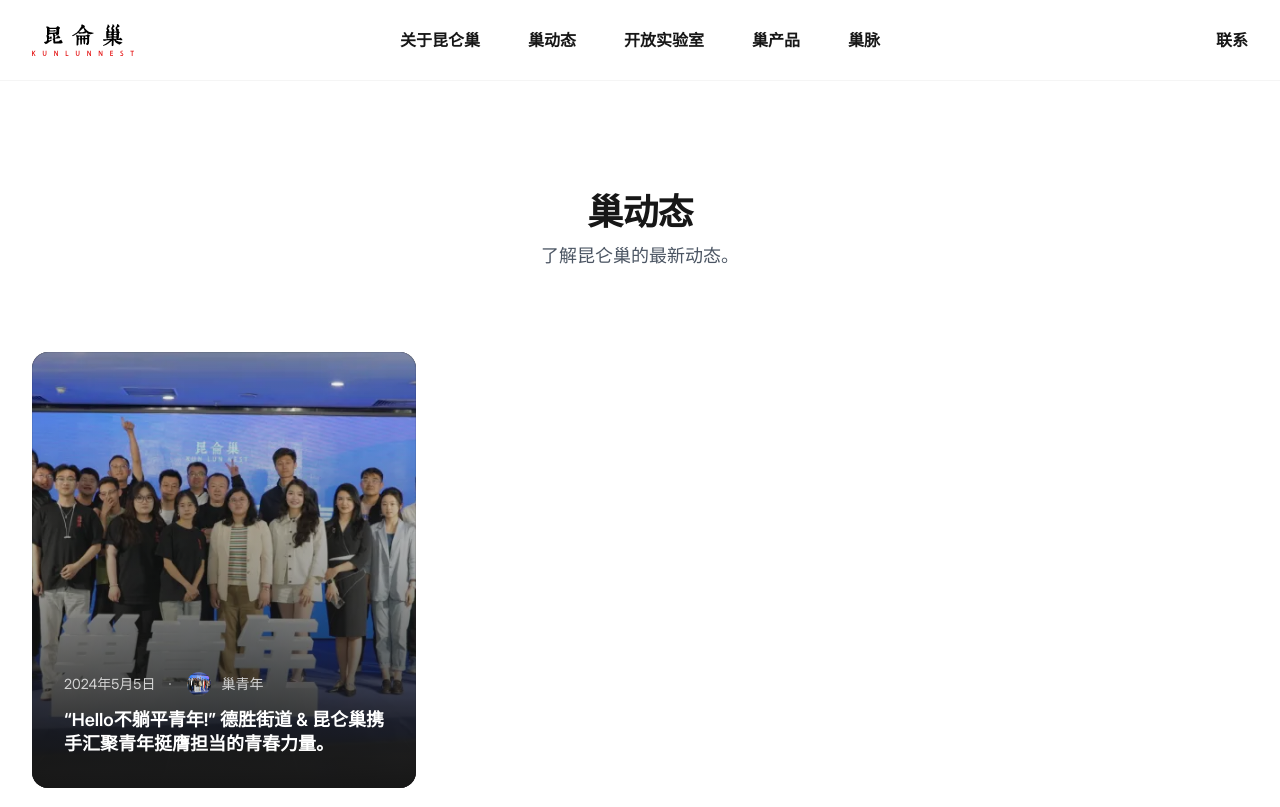
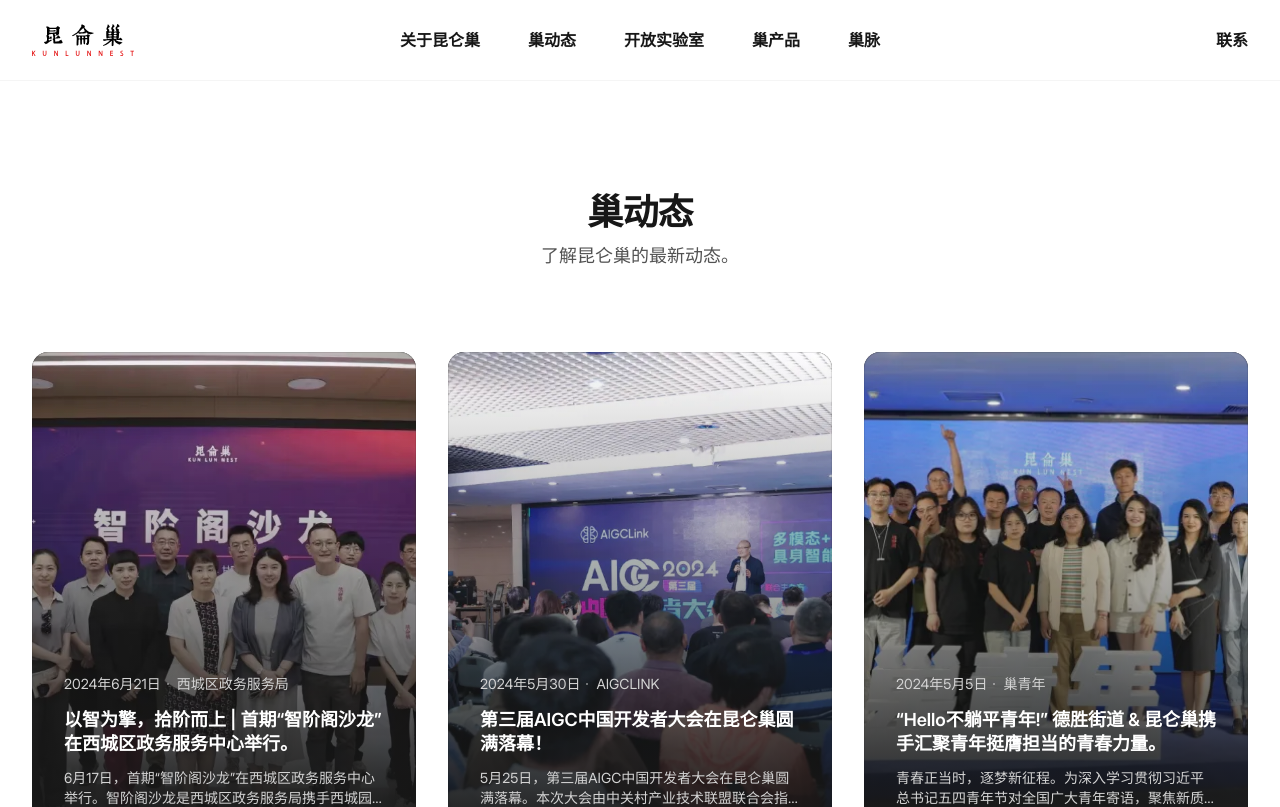
Before and after one commit to dabaz-official/kunlunnest, a Next.js app: page /news in a window 1280 px wide. Shown: the top 807 px of the page. Built offline with nearby package versions, Linux system fonts and the light colour scheme.

Commit message:
update the news section

```diff
--- a/components/news/NewsSections.tsx
+++ b/components/news/NewsSections.tsx
@@ -1,15 +1,48 @@
 const posts = [
+  {
+    id: 3,
+    title: '以智为擎，拾阶而上 | 首期“智阶阁沙龙”在西城区政务服务中心举行。',
+    href: 'https://mp.weixin.qq.com/s/ZiRCm225kliFccP9kED6Mw',
+    description:
+      '6月17日，首期“智阶阁沙龙”在西城区政务服务中心举行。智阶阁沙龙是西城区政务服务局携手西城园管委会（西城区科委）与昆仑巢共同打造的企业交流平台，该平台旨在深度整合政府惠企政策，活化区内商业资源，为企业提供一个全面展示、深入交流、广泛合作的舞台。',
+    imageUrl:
+      '/images/news/zhijiege.webp',
+    date: '2024年6月21日',
+    datetime: '2024-06-21',
+    organizer: {
+      name: '西城区政务服务局',
+      href: '#',
+      imageUrl:
+        '/images/news/zhijiege.webp',
+    },
+  },
+  {
+    id: 2,
+    title: '第三届AIGC中国开发者大会在昆仑巢圆满落幕！',
+    href: 'https://mp.weixin.qq.com/s/kHN5U5Mb0sL6Z6EGrEageA',
+    description:
+      '5月25日，第三届AIGC中国开发者大会在昆仑巢圆满落幕。本次大会由中关村产业技术联盟联合会指导，北京市科学技术委员会、中关村科技园区委员会支持；由AIGCLINK联合中关村超互联新基建联盟、行行AI、铅笔道、昆仑巢、软积木联合主办，20余家AI领域社区和媒体协办。此次大会是一次面向国内大模型从业者的一次大模型落地实验经验交流盛宴，旨在帮助AIGC（生成式人工智能）从业者更好熟悉大模型行业应用场景，探讨多模态大模型和具身智能技术带来的AIGC行业变革。',
+    imageUrl:
+      '/images/news/aigc.webp',
+    date: '2024年5月30日',
+    datetime: '2024-05-30',
+    organizer: {
+      name: 'AIGCLINK',
+      href: '#',
+      imageUrl:
+        '/images/news/54.webp',
+    },
+  },
   {
     id: 1,
     title: '“Hello不躺平青年!” 德胜街道 & 昆仑巢携手汇聚青年挺膺担当的青春力量。',
     href: 'https://mp.weixin.qq.com/s/029zvOB63iLxAtV3n3GusQ',
     description:
-      'Illo sint voluptas. Error voluptates culpa eligendi. Hic vel totam vitae illo. Non aliquid explicabo necessitatibus unde. Sed exercitationem placeat consectetur nulla deserunt vel. Iusto corrupti dicta.',
+      '青春正当时，逐梦新征程。为深入学习贯彻习近平总书记五四青年节对全国广大青年寄语，聚焦新质生产力激发地区青年向“新”力。5月4日，德胜街道联合昆仑巢共同发起“Hello不躺平青年！”青年宣讲活动，昆仑巢发布专注青年交流成长的“巢青年”品牌。西城团区委副书记（主持工作）、区青联主席朱晓冬，德胜街道工委副书记、办事处主任马佩鸿，德胜街道工委副书记陈曦，北京联合大学应用文理学院党委副书记李岩，昆仑巢创始人苏菂，总经理王海利及各领域创业青年参加活动。',
     imageUrl:
       '/images/news/54.webp',
     date: '2024年5月5日',
     datetime: '2024-05-05',
-    category: { title: 'Marketing', href: '#' },
     organizer: {
       name: '巢青年',
       href: '#',
@@ -17,7 +50,6 @@
         '/images/news/54.webp',
     },
   },
-
 ]
 
 export default function NewsSection() {
@@ -29,7 +61,7 @@
             <h2 className="mt-2 text-3xl font-bold text-neutral-900 sm:text-4xl tracking-tight">
               巢动态
             </h2>
-            <p className="mt-2 text-lg leading-8 text-gray-600">
+            <p className="mt-2 text-lg leading-8 text-neutral-600">
               了解昆仑巢的最新动态。
             </p>
           </div>
@@ -43,26 +75,26 @@
                 <div className="absolute inset-0 -z-10 bg-gradient-to-t from-neutral-900 via-neutral-900/40" />
                 <div className="absolute inset-0 -z-10 rounded-2xl ring-1 ring-inset ring-neutral-900/10" />
 
-                <div className="flex flex-wrap items-center gap-y-1 overflow-hidden text-sm leading-6 text-neutral-300">
-                  <time dateTime={post.datetime} className="mr-8">
+                <div className="flex flex-wrap items-center gap-y-1 gap-x-2 overflow-hidden text-sm leading-6 text-neutral-300">
+                  <time dateTime={post.datetime}>
                     {post.date}
                   </time>
-                  <div className="-ml-4 flex items-center gap-x-4">
-                    <svg viewBox="0 0 2 2" className="-ml-0.5 h-0.5 w-0.5 flex-none fill-white/50">
-                      <circle cx={1} cy={1} r={1} />
-                    </svg>
-                    <div className="flex gap-x-2.5">
-                      <img src={post.organizer.imageUrl} alt="" className="h-6 w-6 flex-none rounded-full bg-white/10" />
-                      {post.organizer.name}
-                    </div>
+                  <svg viewBox="0 0 2 2" className="-ml-0.5 h-0.5 w-0.5 flex-none fill-white/50">
+                    <circle cx={1} cy={1} r={1} />
+                  </svg>
+                  <div className="flex gap-x-2.5">
+                    {post.organizer.name}
                   </div>
                 </div>
                 <h3 className="mt-3 text-lg font-semibold leading-6 text-white">
-                  <a href={post.href}>
+                  <a href={post.href} target="_blank">
                     <span className="absolute inset-0" />
                     {post.title}
                   </a>
                 </h3>
+                <p className="mt-3 text-neutral-300 text-sm line-clamp-2">
+                  {post.description}
+                </p>
               </article>
             ))}
           </div>
```
Also changed, not shown: public/images/news/aigc.webp (added), public/images/news/zhijiege.webp (added).
